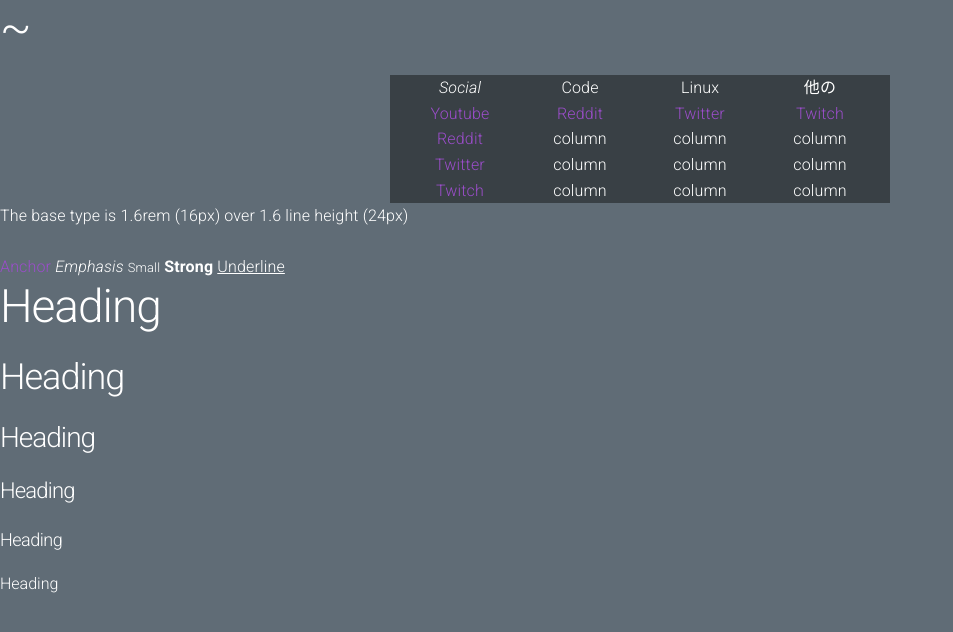
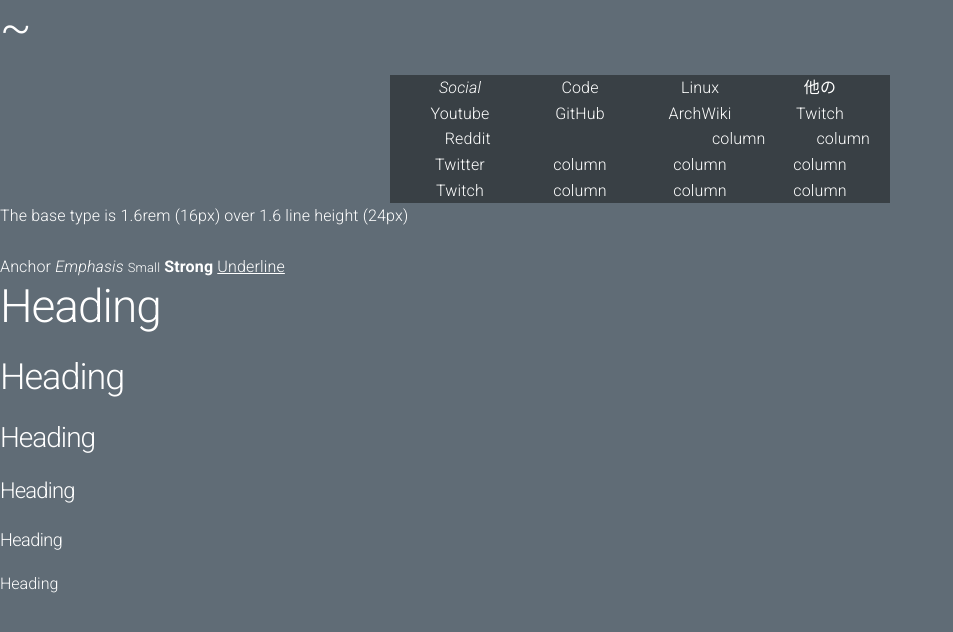
Before and after one commit to BluSkreen/home, a plain HTML site: page index.html in a window 1280 px wide. Shown: the whole page, without its empty margins (0-953 px from the left). Drawn offline with nearby package versions, Linux system fonts and the light colour scheme.

Commit message:
not sure what I want on my homepage, gonna work on something else

```diff
--- a/index.html
+++ b/index.html
@@ -5,6 +5,7 @@
     <meta charset="UTF-8">
     <meta http-equiv="X-UA-Compatible" content="IE=edge">
     <meta name="viewport" content="width=device-width, initial-scale=1.0">
+    <meta http-equiv="refresh" content="5">
     <link rel="stylesheet" href="https://fonts.googleapis.com/css?family=Roboto:300,300italic,700,700italic">
     <link rel="stylesheet" href="https://cdnjs.cloudflare.com/ajax/libs/normalize/8.0.1/normalize.css">
     <link rel="stylesheet" href="https://cdnjs.cloudflare.com/ajax/libs/milligram/1.4.1/milligram.css">
@@ -25,25 +26,25 @@
                 <div class="column">他の</div>
             </div>
             <div class="row">
-                <div class="column"><a>Youtube</a></div>
-                <div class="column"><a>Reddit</a></div>
-                <div class="column"><a>Twitter</a></div>
+                <div class="column"><a href="https://youtube.com">Youtube</a></div>
+                <div class="column"><a href="https://github.com/BluSkreen">GitHub</a></div>
+                <div class="column"><a href="https://archlinux.org">ArchWiki</a></div>
                 <div class="column"><a>Twitch</a></div>
             </div>
             <div class="row">
-                <div class="column"><a>Reddit</a></div>
+                <div class="column"><a href="https://reddit.com">Reddit</a></div>
+                <div class="column"></div>
+                <div class="column"><a href="https://christitus.com">column<a></div>
+                <div class="column">column</div>
+            </div>
+            <div class="row">
+                <div class="column"><a href="https://twitter.com">Twitter</a></div>
                 <div class="column">column</div>
                 <div class="column">column</div>
                 <div class="column">column</div>
             </div>
             <div class="row">
-                <div class="column"><a>Twitter</a></div>
-                <div class="column">column</div>
-                <div class="column">column</div>
-                <div class="column">column</div>
-            </div>
-            <div class="row">
-                <div class="column"><a>Twitch</a></div>
+                <div class="column"><a href="https://twitch.tv">Twitch</a></div>
                 <div class="column">column</div>
                 <div class="column">column</div>
                 <div class="column">column</div>
--- a/style.css
+++ b/style.css
@@ -8,3 +8,9 @@ body {
     max-width: 500px;
     background-color: #394045;
 }
+
+a {
+    color: white;
+    background-color: transparent;
+    text-decoration: none;
+}
```
